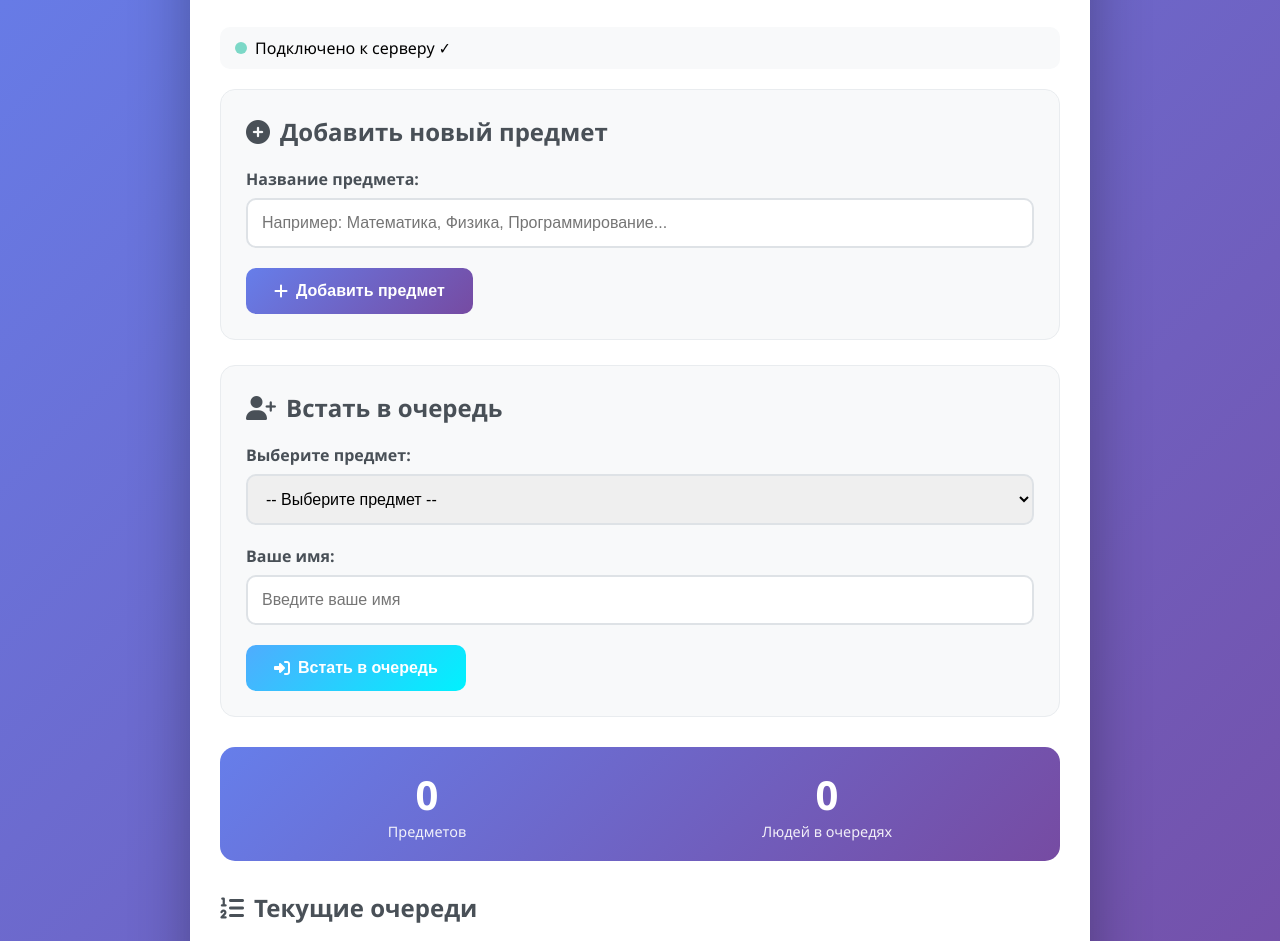
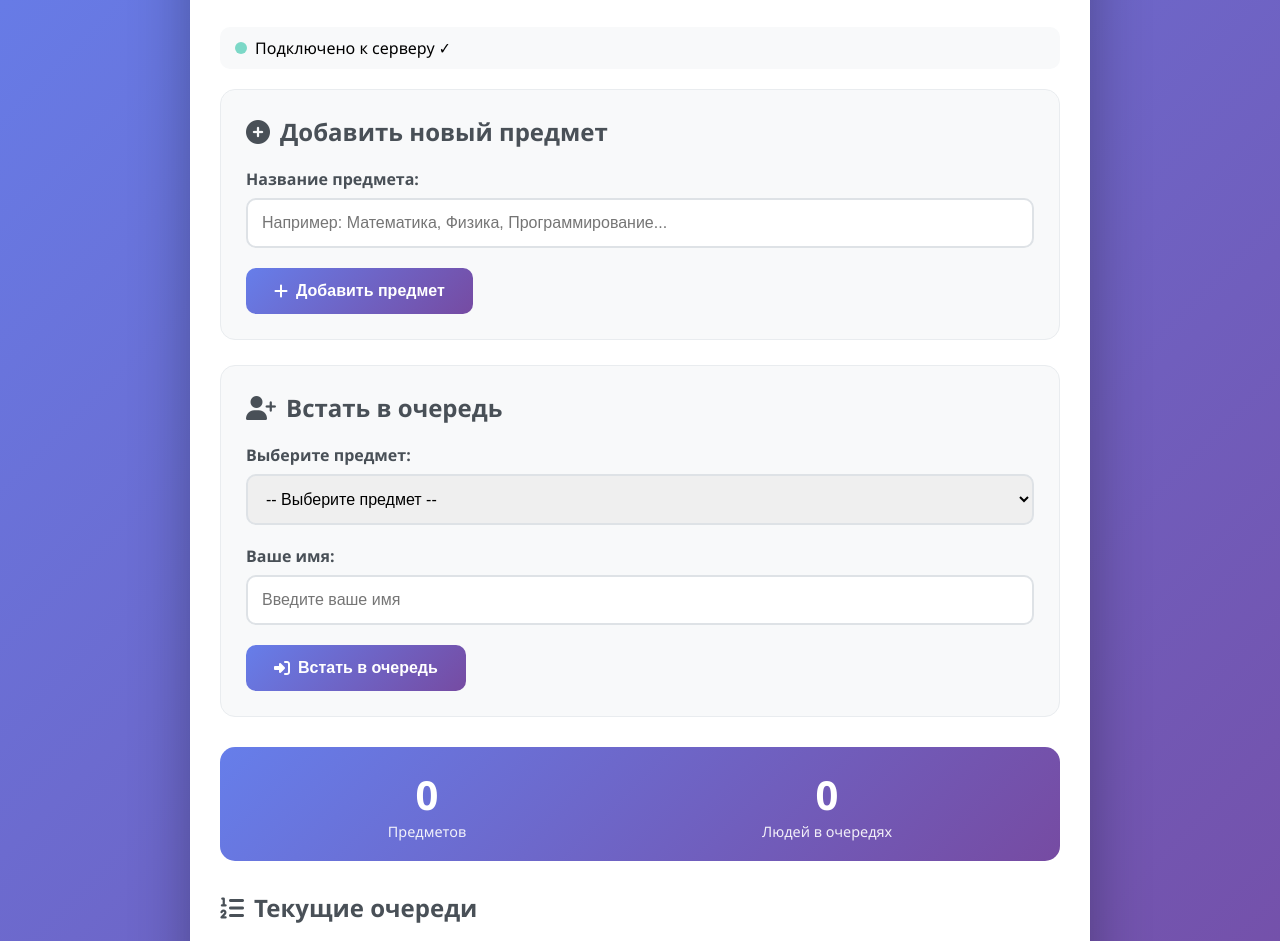
Before and after one commit to scr4ffy/queue, a plain HTML site: page index.html in a window 1280 px wide. Shown: the part 148-1089 px from the top of the page. Drawn offline with Linux system fonts and the light colour scheme; no server answers.

Commit message:
Update index.html

```diff
--- a/index.html
+++ b/index.html
@@ -113,10 +113,6 @@
 
         .btn-danger {
             background: linear-gradient(135deg, #f093fb 0%, #f5576c 100%);
-        }
-
-        .btn-success {
-            background: linear-gradient(135deg, #4facfe 0%, #00f2fe 100%);
         }
 
         .subjects-grid {
@@ -339,7 +335,7 @@
                     <label for="userName">Ваше имя:</label>
                     <input type="text" id="userName" placeholder="Введите ваше имя">
                 </div>
-                <button class="btn btn-success" onclick="addToQueue()">
+                <button class="btn" onclick="addToQueue()">
                     <i class="fas fa-sign-in-alt"></i> Встать в очередь
                 </button>
             </div>
```
